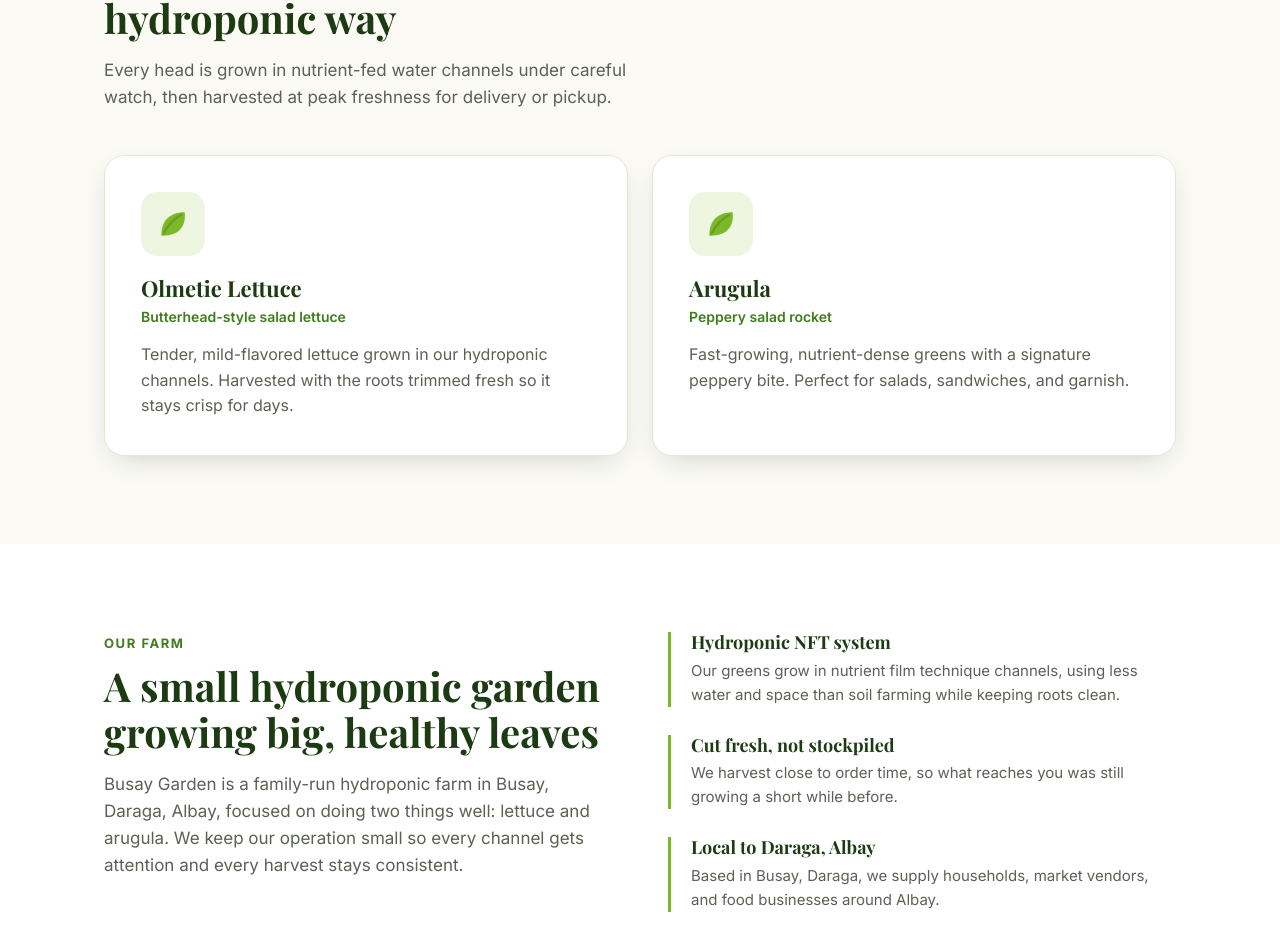
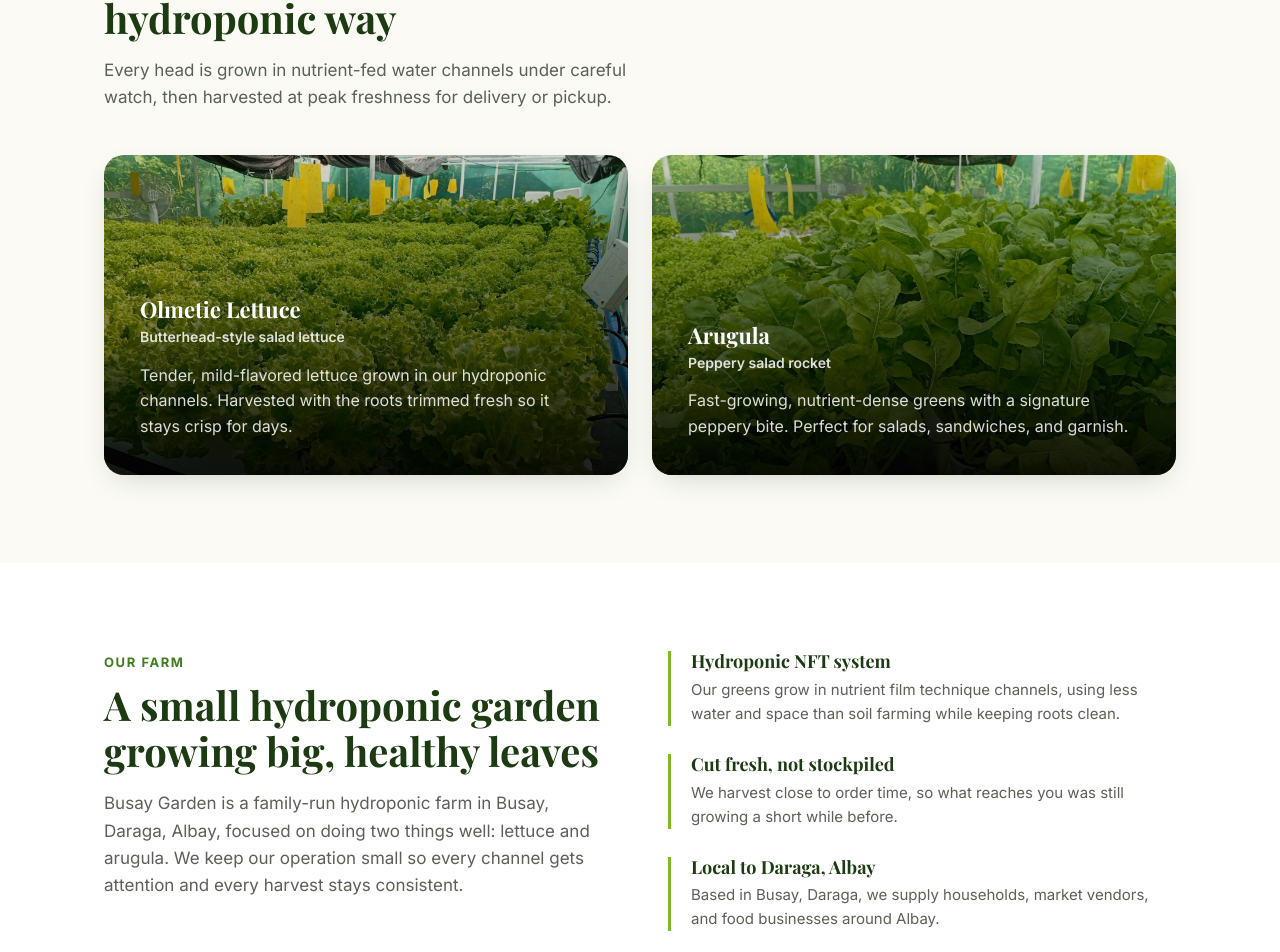
Before and after one commit to codemuhfroste/busaygarden, a React (Vite) app: page / in a window 1280 px wide. Shown: the part 861-1813 px from the top of the page. Built offline with nearby package versions, Linux system fonts and the light colour scheme.

Commit message:
replace background of produce card

```diff
--- a/src/App.css
+++ b/src/App.css
@@ -231,30 +231,45 @@
 }
 
 .product-card {
-  background: var(--white);
-  border: 1px solid var(--border);
+  position: relative;
   border-radius: 20px;
   padding: 36px;
+  min-height: 320px;
+  display: flex;
+  align-items: flex-end;
+  background-size: cover;
+  background-position: center;
   box-shadow: var(--shadow);
+  overflow: hidden;
 }
 
-.product-icon {
-  width: 64px;
-  height: 64px;
-  border-radius: 16px;
-  background: var(--green-pale);
-  display: flex;
-  align-items: center;
-  justify-content: center;
-  margin-bottom: 20px;
+.product-card-overlay {
+  position: absolute;
+  inset: 0;
+  background: linear-gradient(
+    180deg,
+    rgba(0, 0, 0, 0.15) 0%,
+    rgba(0, 0, 0, 0.55) 60%,
+    rgba(0, 0, 0, 0.88) 100%
+  );
+}
+
+.product-card-content {
+  position: relative;
+  z-index: 1;
 }
 
 .product-card h3 {
   font-size: 22px;
+  color: var(--white);
+}
+
+.product-card-content p {
+  color: rgba(255, 255, 255, 0.85);
 }
 
 .product-tagline {
-  color: var(--green-mid);
+  color: var(--green-accent);
   font-weight: 600;
   font-size: 14px;
   margin-top: 4px;
--- a/src/components/Products.jsx
+++ b/src/components/Products.jsx
@@ -1,4 +1,5 @@
-import LeafIcon from './LeafIcon'
+import olmetieImg from '../assets/olmetie.jpg'
+import arugulaImg from '../assets/arugula.jpg'
 
 const PRODUCTS = [
   {
@@ -6,12 +7,14 @@ const PRODUCTS = [
     tagline: 'Butterhead-style salad lettuce',
     description:
       'Tender, mild-flavored lettuce grown in our hydroponic channels. Harvested with the roots trimmed fresh so it stays crisp for days.',
+    image: olmetieImg,
   },
   {
     name: 'Arugula',
     tagline: 'Peppery salad rocket',
     description:
       'Fast-growing, nutrient-dense greens with a signature peppery bite. Perfect for salads, sandwiches, and garnish.',
+    image: arugulaImg,
   },
 ]
 
@@ -30,13 +33,17 @@ function Products() {
 
         <div className="product-grid">
           {PRODUCTS.map((product) => (
-            <article className="product-card" key={product.name}>
-              <div className="product-icon">
-                <LeafIcon size={40} color="#7cb928" />
+            <article
+              className="product-card"
+              key={product.name}
+              style={{ backgroundImage: `url(${product.image})` }}
+            >
+              <div className="product-card-overlay" />
+              <div className="product-card-content">
+                <h3>{product.name}</h3>
+                <p className="product-tagline">{product.tagline}</p>
+                <p>{product.description}</p>
               </div>
-              <h3>{product.name}</h3>
-              <p className="product-tagline">{product.tagline}</p>
-              <p>{product.description}</p>
             </article>
           ))}
         </div>
```
Also changed, not shown: src/assets/arugula.jpg (added), src/assets/olmetie.jpg (added).
